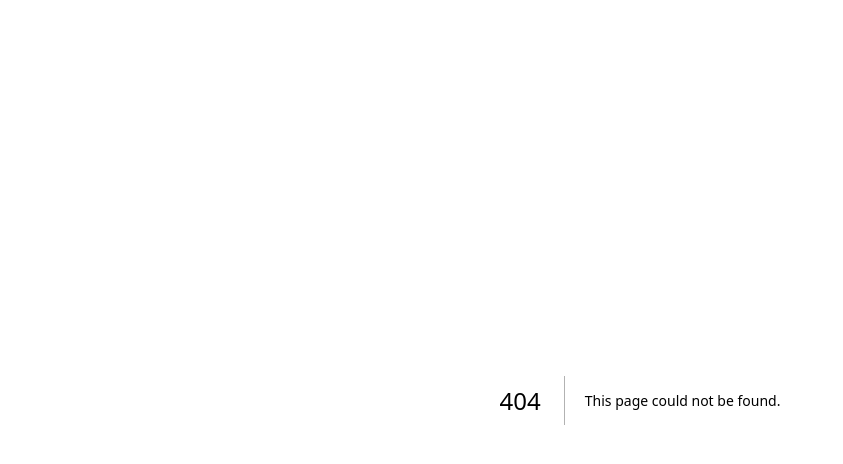
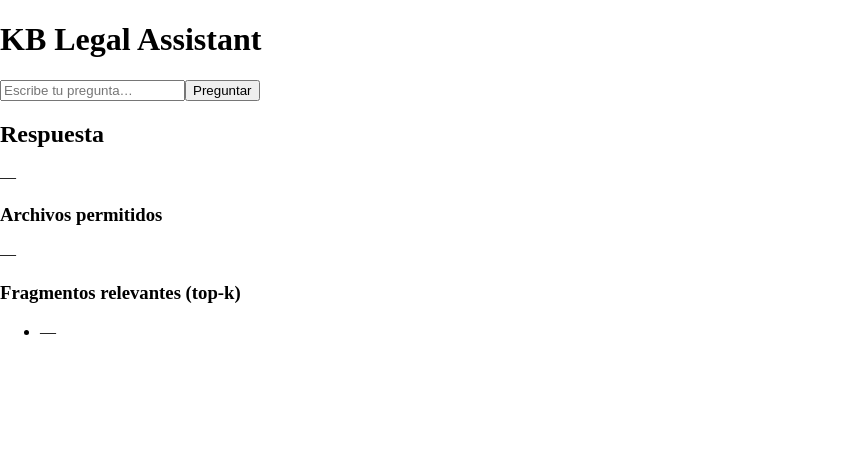
Before and after one commit to olivoe/kb-legal-assistant, a Next.js app: page /chat in a window 1280 px wide. Before the commit this address had no page. Shown: the top 464 px of the page, without its empty margins (0-843 px from the left). Built offline with nearby package versions, Linux system fonts and the light colour scheme.

Commit message:
feat(ui): minimal chat page with SSE + citations

```diff
--- /dev/null
+++ b/app/chat/page.tsx
@@ -0,0 +1,150 @@
+"use client";
+
+import { useCallback, useRef, useState } from "react";
+
+type TopK = { id: string; file: string; score: number; start: number; end: number };
+
+export default function ChatPage() {
+  const [q, setQ] = useState("");
+  const [answer, setAnswer] = useState("");
+  const [allowed, setAllowed] = useState<string[]>([]);
+  const [topk, setTopk] = useState<TopK[]>([]);
+  const [busy, setBusy] = useState(false);
+  const abortRef = useRef<AbortController | null>(null);
+
+  const ask = useCallback(async () => {
+    if (!q.trim() || busy) return;
+    setBusy(true);
+    setAnswer("");
+    setAllowed([]);
+    setTopk([]);
+
+    const ctrl = new AbortController();
+    abortRef.current = ctrl;
+
+    // 1) Streamed answer
+    try {
+      const res = await fetch(`/api/chat?stream=1&limit=5`, {
+        method: "POST",
+        headers: { "Content-Type": "application/json" },
+        body: JSON.stringify({ messages: [{ role: "user", content: q }] }),
+        signal: ctrl.signal,
+      });
+
+      if (!res.ok || !res.body) throw new Error("no stream body");
+
+      const reader = res.body.getReader();
+      const decoder = new TextDecoder();
+
+      let buf = "";
+      while (true) {
+        const { value, done } = await reader.read();
+        if (done) break;
+        buf += decoder.decode(value, { stream: true });
+
+        let idx: number;
+        // parse SSE "data: {...}\n\n"
+        while ((idx = buf.indexOf("\n\n")) !== -1) {
+          const chunk = buf.slice(0, idx);
+          buf = buf.slice(idx + 2);
+          const line = chunk.trim();
+          if (!line.startsWith("data:")) continue;
+          const jsonStr = line.slice(5).trim();
+          if (jsonStr === "[DONE]") continue;
+          try {
+            const json = JSON.parse(jsonStr);
+            const delta = json?.choices?.[0]?.delta?.content ?? "";
+            if (delta) setAnswer((prev) => prev + delta);
+          } catch {
+            // ignore parse errors on partials
+          }
+        }
+      }
+    } catch (e) {
+      // fallback to non-stream JSON single call
+      try {
+        const res = await fetch(`/api/chat?limit=5`, {
+          method: "POST",
+          headers: { "Content-Type": "application/json" },
+          body: JSON.stringify({ messages: [{ role: "user", content: q }] }),
+          signal: ctrl.signal,
+        });
+        const json = await res.json();
+        const maybe = String(json?.answer || "");
+        setAnswer(maybe || "No consta en el contexto.");
+      } catch {
+        setAnswer("Error de red.");
+      }
+    }
+
+    // 2) Always fetch metadata (topk & allowed) with a quick non-stream call
+    try {
+      const res = await fetch(`/api/chat?limit=5`, {
+        method: "POST",
+        headers: { "Content-Type": "application/json" },
+        body: JSON.stringify({ messages: [{ role: "user", content: q }] }),
+        signal: ctrl.signal,
+      });
+      const json = await res.json();
+      setAllowed(Array.isArray(json?.allowedFiles) ? json.allowedFiles : []);
+      setTopk(Array.isArray(json?.topk) ? json.topk : []);
+    } catch {
+      // ignore
+    }
+
+    setBusy(false);
+  }, [q, busy]);
+
+  const stop = useCallback(() => {
+    abortRef.current?.abort();
+    setBusy(false);
+  }, []);
+
+  return (
+    <main className="max-w-2xl mx-auto p-6 space-y-6">
+      <h1 className="text-2xl font-semibold">KB Legal Assistant</h1>
+
+      <div className="flex gap-2">
+        <input
+          className="flex-1 border rounded px-3 py-2"
+          placeholder="Escribe tu pregunta…"
+          value={q}
+          onChange={(e) => setQ(e.target.value)}
+          onKeyDown={(e) => { if (e.key === "Enter") ask(); }}
+          disabled={busy}
+        />
+        {!busy ? (
+          <button className="border rounded px-4 py-2" onClick={ask}>Preguntar</button>
+        ) : (
+          <button className="border rounded px-4 py-2" onClick={stop}>Detener</button>
+        )}
+      </div>
+
+      <section className="space-y-2">
+        <h2 className="text-lg font-medium">Respuesta</h2>
+        <div className="whitespace-pre-wrap border rounded p-3 min-h-[4rem]">
+          {answer || "—"}
+        </div>
+      </section>
+
+      <section className="space-y-2">
+        <h3 className="text-base font-medium">Archivos permitidos</h3>
+        <div className="text-sm">{allowed.length ? allowed.join(", ") : "—"}</div>
+      </section>
+
+      <section className="space-y-2">
+        <h3 className="text-base font-medium">Fragmentos relevantes (top-k)</h3>
+        <ul className="text-sm space-y-2">
+          {topk.map((t) => (
+            <li key={t.id} className="border rounded p-2">
+              <div><b>file:</b> {t.file}</div>
+              <div><b>score:</b> {t.score}</div>
+              <div><b>range:</b> {t.start}–{t.end}</div>
+            </li>
+          ))}
+          {!topk.length && <li>—</li>}
+        </ul>
+      </section>
+    </main>
+  );
+}
```
